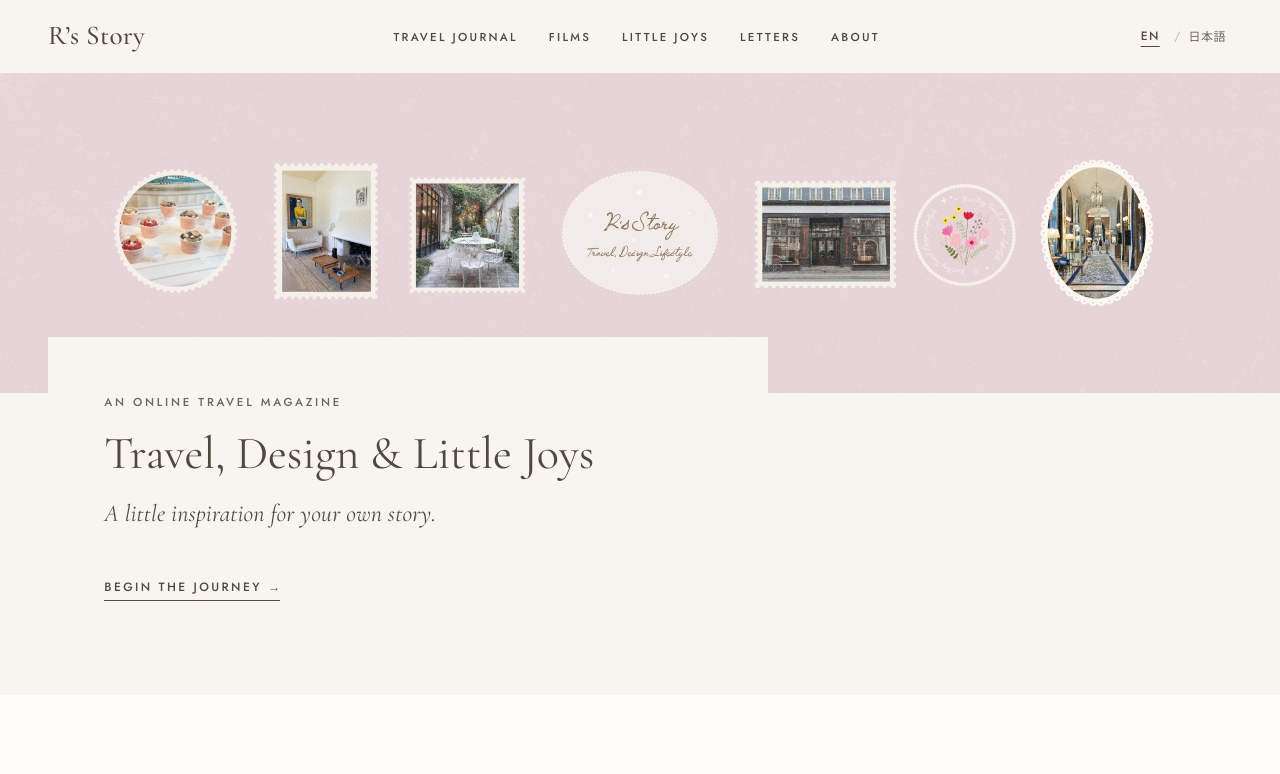
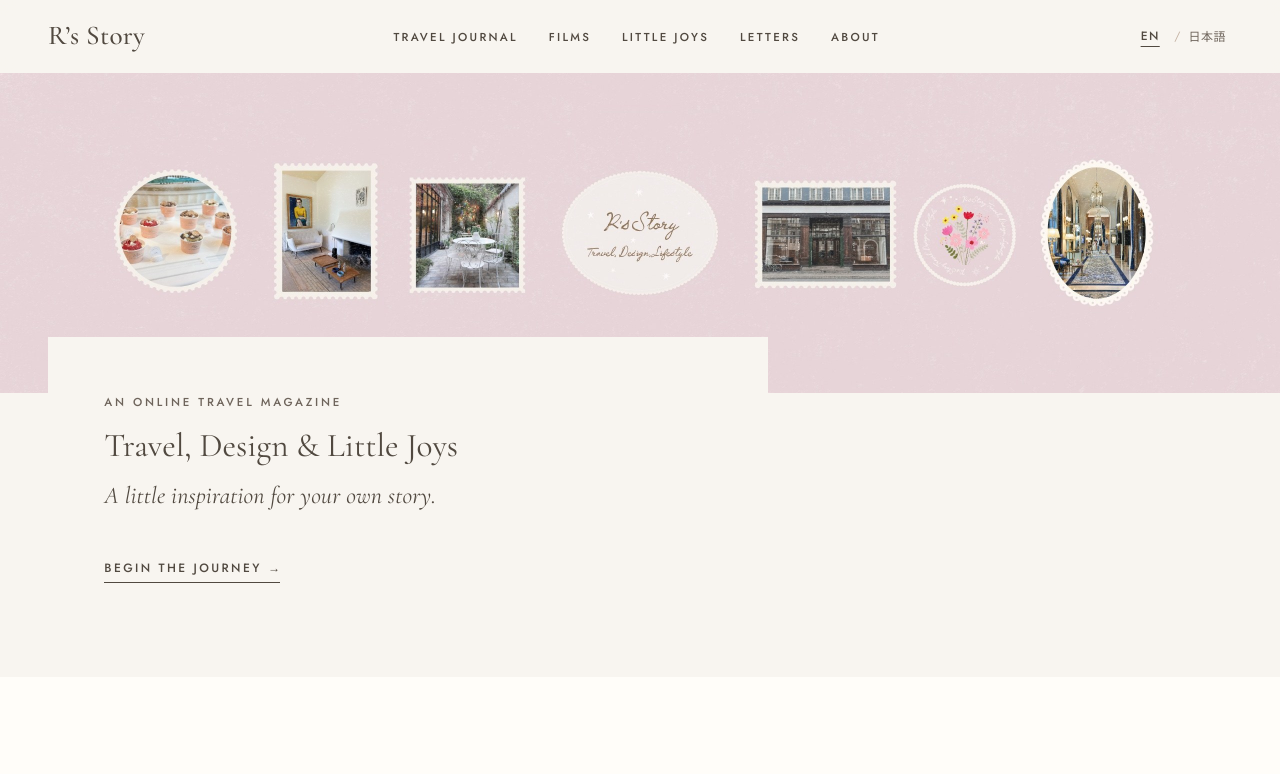
Before and after one commit to r-studio7/r-story, a plain HTML site: page index.html in a window 1280 px wide. Shown: the top 774 px of the page. Drawn offline with nearby package versions, Linux system fonts and the light colour scheme.

Commit message:
Make home hero title smaller
Co-Authored-By: Claude Opus 5.5 <noreply@anthropic.com>
Claude-Session: https://claude.ai/code/session_01ChfuAckf8kD8vANoaTG5Rx

```diff
--- a/assets/css/style.css
+++ b/assets/css/style.css
@@ -470,7 +470,7 @@ html[lang="ja"] .media__ph-desc { font-family: var(--font-serif-ja); font-style:
   .hero__frame.hero__frame--fit { aspect-ratio: 3 / 1; }
   .hero__frame--fit + .hero__card { margin-top: -16px; }
 }
-.hero__title { margin-bottom: 0.4em; }
+.hero__title { margin-bottom: 0.4em; font-size: clamp(1.55rem, 2.6vw, 2.25rem); }
 .hero__sub {
   font-family: var(--font-serif-en);
   font-style: italic;
```
